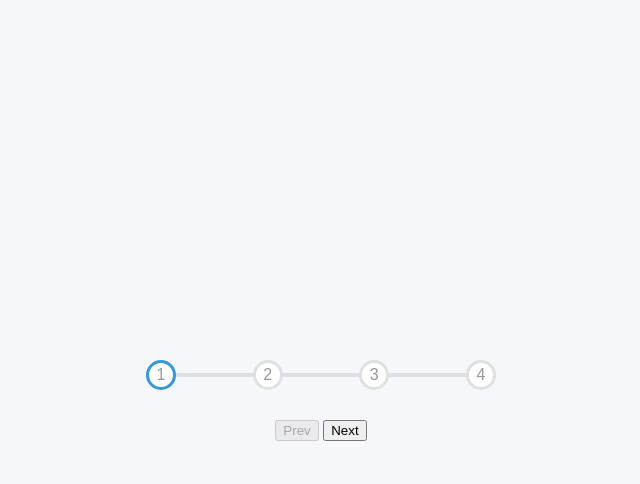
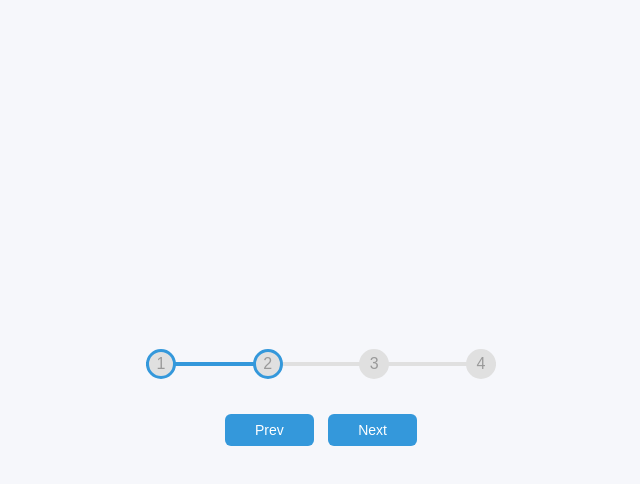
Before and after one commit to kaseyknudsen/Progress_Steps, a plain HTML site: page index.html in a window 1280 px wide. Both pictures are taken after a click on the button "Next". Shown: the whole page, without its empty margins (319-959 px from the left). Drawn offline with Linux system fonts and the light colour scheme; a web font is replaced by a local one.

Commit message:
completed project

```diff
--- a/script.js
+++ b/script.js
@@ -0,0 +1,55 @@
+const progress = document.getElementById("progress");
+const prev = document.getElementById("prev");
+const next = document.getElementById("next");
+//this brings all circles in as a node list (similar to an Array)
+const circles = document.querySelectorAll(".circle");
+
+//represents whatever circle is active
+let currentActive = 1;
+
+next.addEventListener("click", () => {
+
+  currentActive++;
+
+  if (currentActive > circles.length) {
+    currentActive = circles.length;
+  }
+
+  update();
+});
+
+prev.addEventListener("click", () => {
+  currentActive--;
+
+  if (currentActive < 1) {
+    currentActive = 1;
+  }
+
+  update();
+});
+
+function update() {
+  circles.forEach((circle, idx) => {
+    console.log(idx)
+    if (idx < currentActive) {
+      circle.classList.add("active");
+    } else {
+      circle.classList.remove("active");
+    }
+  })
+
+  const actives = document.querySelectorAll('.active')
+  //this gives us the percentage of the active circles. You need to add the % because it needs a unit
+  //need to subtract 1 otherwise the percentages will be too high
+  progress.style.width = ((actives.length - 1) / (circles.length - 1)) * 100 + '%'
+  console.log(progress.style.width)
+
+  if(currentActive === 1) {
+    prev.disabled = true
+  } else if (currentActive === circles.length ) {
+    next.disabled = true
+  } else {
+    prev.disabled = false
+    next.disabled = false
+  }
+}
--- a/style.css
+++ b/style.css
@@ -1,4 +1,9 @@
 @import url("https://fonts.googleapis.com/css2?family=Muli&display=swap");
+
+:root {
+  --line-border-fill: #3498db;
+  --line-border-empty: #e0e0e0;
+}
 
 * {
   box-sizing: border-box;
@@ -30,8 +35,8 @@ body {
 
 .progress-container::before {
   /* you have to use content with an empty string when using ::before or ::after*/
-  content: '';
-  background-color: #e0e0e0;
+  content: "";
+  background-color: var(--line-border-empty);
   position: absolute;
   top: 50%;
   left: 0;
@@ -43,7 +48,7 @@ body {
 }
 
 .progress {
-  background-color: #3498db;
+  background-color: var(--line-border-fill);
   position: absolute;
   top: 50%;
   left: 0;
@@ -52,11 +57,11 @@ body {
   height: 4px;
   width: 0%;
   z-index: -1;
-  transition: .04s ease;
+  transition: 0.04s ease;
 }
 
 .circle {
-  background-color: #fff;
+  background-color: var(--line-border-empty);
   color: #999;
   border-radius: 50%;
   height: 30px;
@@ -66,8 +71,33 @@ body {
   align-items: center;
   justify-content: center;
   border: 3px solid #e0e0e0;
-  transition: .4s ease;
+  transition: 0.4s ease;
 }
 .circle.active {
-  border-color: #3498db;
+  border-color: var(--line-border-fill);
 }
+
+.btn {
+  background-color: var(--line-border-fill);
+  color: white;
+  border: 0;
+  border-radius: 6px;
+  cursor: pointer;
+  font-family: inherit;
+  font-size: 14px;
+  padding: 8px 30px;
+  margin: 5px;
+}
+
+.btn:active {
+  transform: scale(0.98);
+}
+
+.btn:focus {
+  outline: 0;
+}
+
+.btn:disabled {
+  background-color: var(--line-border-empty);
+  cursor: not-allowed;
+}
```
Also changed, not shown: 1 other file.
